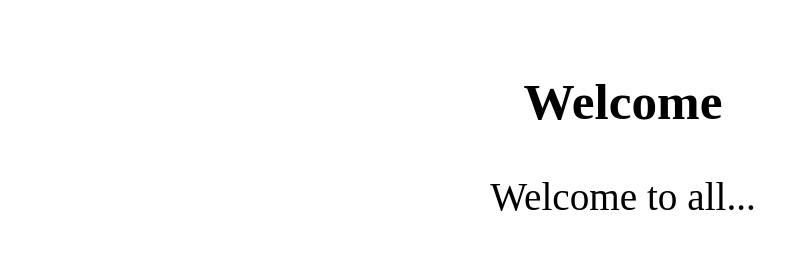
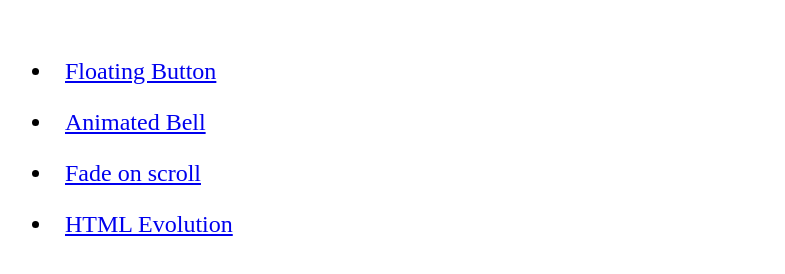
Before and after one commit to daliyajohn/HTML---CSS-Evolution, a plain HTML site: page index.html in a window 1280 px wide. Shown: the whole page, without its empty margins (17-802 px from the left). Drawn offline with Linux system fonts and the light colour scheme.

Commit message:
landing page fix

```diff
--- a/index.html
+++ b/index.html
@@ -1,15 +1,30 @@
 <!DOCTYPE html>
 <html>
+
 <head>
     <title>Html css Evolution</title>
     <link rel="stylesheet" type="text/css" href="style.css">
 </head>
+
 <body>
     <main>
         <section>
-            <center><h2>Welcome</h2>
-            <p>Welcome to all...</p></center>
+            <ul class="main">
+                <li>
+                    <a href="floating-button.html">Floating Button</a>
+                </li>
+                <li>
+                    <a href="moving-bell.html">Animated Bell</a>
+                </li>
+                <li>
+                    <a href="scroll-fade.html">Fade on scroll</a>
+                </li>
+                <li>
+                    <a href="basics.html">HTML Evolution</a>
+                </li>
+            </ul>
         </section>
     </main>
 </body>
+
 </html>
--- a/style.css
+++ b/style.css
@@ -358,6 +358,11 @@ section {
   -webkit-transition-delay: 0s;
 }
 
+.main li {
+  padding: 12px;
+  font-size: 24px;
+}
+
 table {
   width: 100%;
 }
```
Also changed, not shown: floating-button.html (+0 -13 lines).
